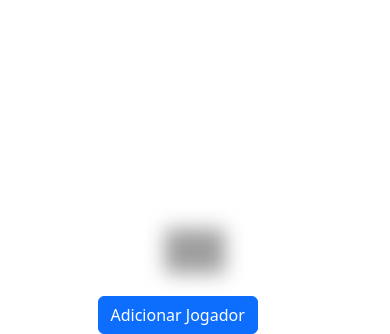
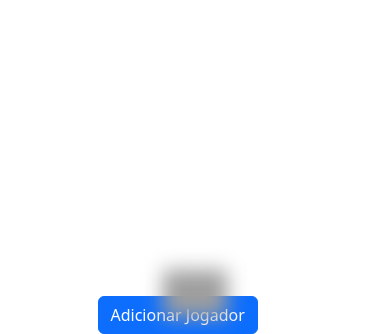
Before and after one commit to alessst/futebol-flask, a Flask app: page / in a window 390 px wide. Shown: the part 255-589 px from the top of the page. Run offline with Flask 3, Linux system fonts and the light colour scheme; data that the repository does not hold is empty; some libraries are stand-ins or nearby versions; grey boxes are pictures that could not be loaded.

Commit message:
commit respon 7

```diff
--- a/templates/base.html
+++ b/templates/base.html
@@ -84,19 +84,19 @@
         @media screen and (max-width: 400px) {
           #escudo {
           position: absolute;
-          top: 60%;
+          top: 65%;
           left: 50%;
           transform: translate(-50%, -50%);
           filter: blur(10px);
-          max-width: 60px;
+          max-width: 65px;
         }
         .escudo-borrado {
             position: absolute;
-            top: 60%;
+            top: 65%;
             left: 50%;
             transform: translate(-50%, -50%);
             filter: blur(10px);
-            max-width: 60px;
+            max-width: 65px;
         }
           #feedback{
             font-size: 12px;
```
